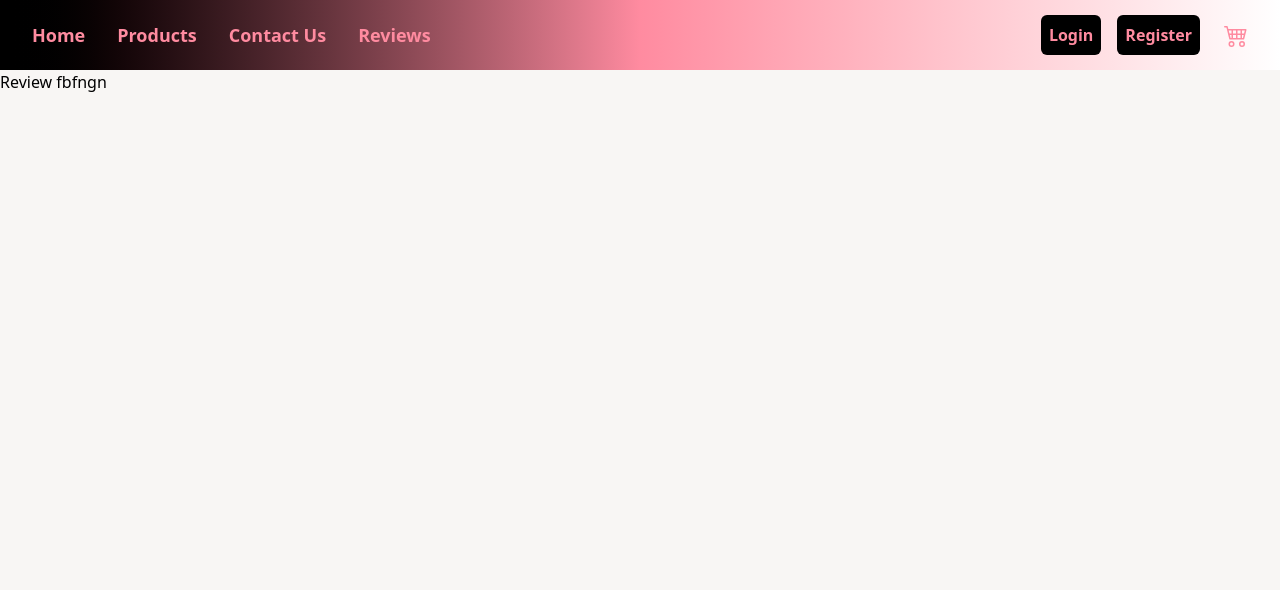
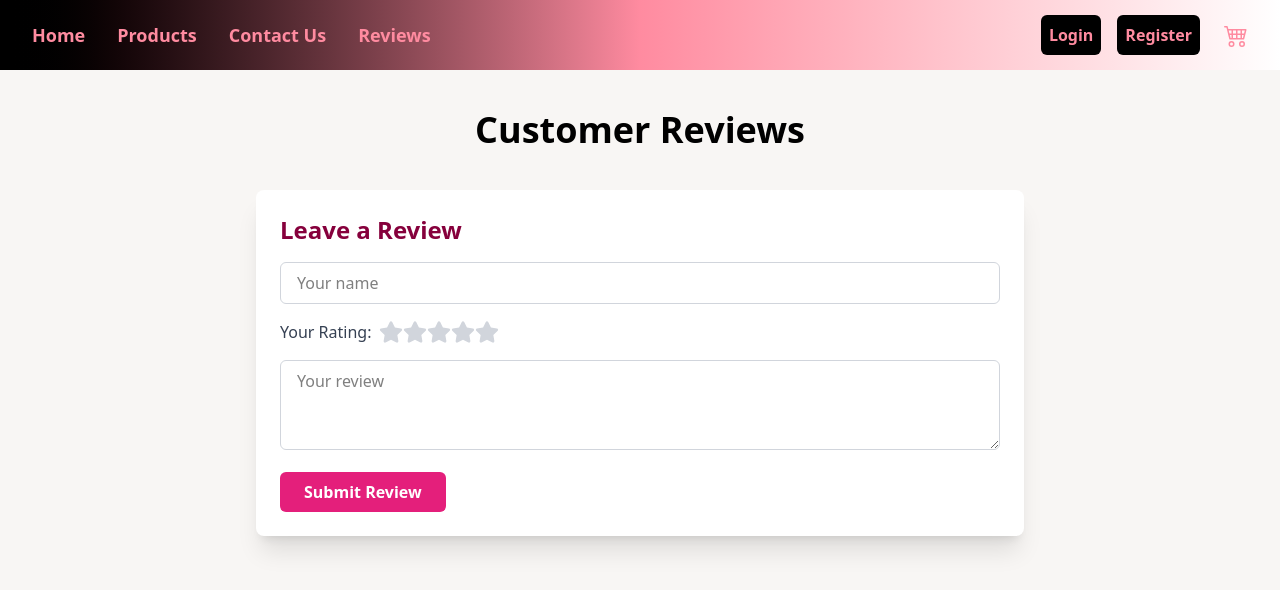
Before and after one commit to dilanithathsarani/crystal-beauty-clear-frontend, a React (Vite) app: page /reviews in a window 1280 px wide. Shown: the top 590 px of the page. Built offline with nearby package versions, Linux system fonts and the light colour scheme.

Commit message:
review and contact pages created

```diff
--- a/src/pages/client/contactUs.jsx
+++ b/src/pages/client/contactUs.jsx
@@ -1,6 +1,68 @@
-export default function contactUs(){
+import { useState } from "react";
+import toast, { Toaster } from 'react-hot-toast';
 
-    return(
-        <h1>hthtt</h1>
-    )
+export default function Contact() {
+  const [form, setForm] = useState({
+    name: '',
+    email: '',
+    message: ''
+  });
+
+  const handleChange = (e) => {
+    setForm({ ...form, [e.target.name]: e.target.value });
+  };
+
+  const handleSubmit = (e) => {
+    e.preventDefault();
+
+    if (form.name && form.email && form.message) {
+      toast.success('Your message has been sent!');
+      setForm({ name: '', email: '', message: '' });
+    } else {
+      toast.error('Please fill in all fields.');
+    }
+  };
+
+  return (
+    <div className="min-h-screen bg-[#F8F6F4] flex flex-col items-center px-4 py-12">
+      <h2 className="text-4xl font-bold text-center text-black mb-8">Contact Us</h2>
+
+      <div className="bg-white rounded-xl shadow-xl p-8 w-full max-w-xl">
+        <h3 className="text-2xl font-semibold text-[#86003C] mb-4">Send a Message</h3>
+        <form onSubmit={handleSubmit} className="space-y-4">
+          <input
+            type="text"
+            name="name"
+            placeholder="Your name"
+            value={form.name}
+            onChange={handleChange}
+            className="w-full border border-gray-300 rounded-md px-4 py-2 focus:outline-none focus:border-[#E41F7B] "
+          />
+          <input
+            type="email"
+            name="email"
+            placeholder="Your email"
+            value={form.email}
+            onChange={handleChange}
+            className="w-full border border-gray-300 rounded-md px-4 py-2 focus:outline-none focus:border-[#E41F7B]"
+          />
+          <textarea
+            name="message"
+            placeholder="Your message"
+            value={form.message}
+            onChange={handleChange}
+            rows="4"
+            className="w-full border border-gray-300 rounded-md px-4 py-2 focus:outline-none focus:border-[#E41F7B] resize-none"
+          />
+          <button
+            type="submit"
+            className="bg-[#E41F7B] hover:bg-[#FF8BA0] text-white font-semibold py-2 px-6 rounded-md transition duration-200"
+          >
+            Submit
+          </button>
+        </form>
+      </div>
+      <Toaster position="top-right" />
+    </div>
+  );
 }
--- a/src/pages/client/productOverview.jsx
+++ b/src/pages/client/productOverview.jsx
@@ -107,7 +107,7 @@ export default function ProductOverview() {
 										},
 									});
 								}}
-								className="bg-[#E41F7B] hover:bg-white text-white hover:text-[#FF8BA0] border-2 border-[#E41F7B] font-medium px-6 py-3 rounded-lg transition duration-300"
+								className="bg-[#E41F7B] hover:bg-white text-white hover:text-[#E41F7B] border-2 border-[#E41F7B] font-medium px-6 py-3 rounded-lg transition duration-300"
 							>
 								Buy Now
 							</button>
--- a/src/pages/client/reviews.jsx
+++ b/src/pages/client/reviews.jsx
@@ -1,6 +1,110 @@
-export default function Review(){
+import React, { useState } from 'react';
+import { FaStar } from 'react-icons/fa';
 
-    return(
-        <h1>Review fbfngn</h1>
-    )
+export default function Review() {
+  const [reviews, setReviews] = useState([]);
+
+  const [formData, setFormData] = useState({
+    name: '',
+    rating: 0,
+    comment: ''
+  });
+
+  const [hoveredStar, setHoveredStar] = useState(null);
+
+  const handleChange = (e) => {
+    const { name, value } = e.target;
+    setFormData((prev) => ({ ...prev, [name]: value }));
+  };
+
+  const handleStarClick = (ratingValue) => {
+    setFormData((prev) => ({ ...prev, rating: ratingValue }));
+  };
+
+  const handleSubmit = (e) => {
+    e.preventDefault();
+    if (formData.rating === 0) return alert("Please select a star rating.");
+    setReviews((prev) => [...prev, formData]);
+    setFormData({ name: '', rating: 0, comment: '' });
+    setHoveredStar(null);
+  };
+
+  return (
+    <div className="min-h-screen bg-[#F8F6F4] py-10 px-4">
+      <h1 className="text-4xl font-bold text-center text-black mb-8">Customer Reviews</h1>
+
+      <div className="max-w-3xl mx-auto space-y-6">
+        {reviews.map((review, index) => (
+          <div key={index} className="bg-white p-4 rounded-lg shadow-md">
+            <div className="flex justify-between items-center">
+              <h2 className="font-semibold text-lg text-pink-800">{review.name}</h2>
+              <div className="flex">
+                {Array(5).fill(0).map((_, i) => (
+                  <FaStar
+                    key={i}
+                    className={`h-5 w-5 ${
+                      i < review.rating ? 'text-yellow-400' : 'text-gray-300'
+                    }`}
+                  />
+                ))}
+              </div>
+            </div>
+            <p className="mt-2 text-gray-700">{review.comment}</p>
+          </div>
+        ))}
+
+        <form onSubmit={handleSubmit} className="bg-white p-6 rounded-lg shadow-xl mt-10 space-y-4">
+          <h2 className="text-2xl font-semibold text-[#86003C]">Leave a Review</h2>
+          <input
+            name="name"
+            type="text"
+            placeholder="Your name"
+            value={formData.name}
+            onChange={handleChange}
+            required
+            className="w-full px-4 py-2 border border-gray-300 rounded-md focus:outline-none focus:border-[#E41F7B]"
+          />
+
+          <div className="flex items-center space-x-2">
+            <p className="text-gray-700">Your Rating:</p>
+            <div className="flex">
+              {Array(5).fill(0).map((_, i) => {
+                const ratingValue = i + 1;
+                return (
+                  <FaStar
+                    key={i}
+                    onClick={() => handleStarClick(ratingValue)}
+                    onMouseEnter={() => setHoveredStar(ratingValue)}
+                    onMouseLeave={() => setHoveredStar(null)}
+                    className={`cursor-pointer h-6 w-6 transition-colors ${
+                      ratingValue <= (hoveredStar || formData.rating)
+                        ? 'text-yellow-400'
+                        : 'text-gray-300'
+                    }`}
+                  />
+                );
+              })}
+            </div>
+          </div>
+
+          <textarea
+            name="comment"
+            placeholder="Your review"
+            value={formData.comment}
+            onChange={handleChange}
+            required
+            rows="3"
+            className="w-full px-4 py-2 border border-gray-300 rounded-md focus:outline-none focus:border-[#E41F7B]"
+          ></textarea>
+
+          <button
+            type="submit"
+            className="bg-[#E41F7B] hover:bg-[#FF8BA0] text-white font-semibold py-2 px-6 rounded-md transition duration-200"
+          >
+            Submit Review
+          </button>
+        </form>
+      </div>
+    </div>
+  );
 }
```
